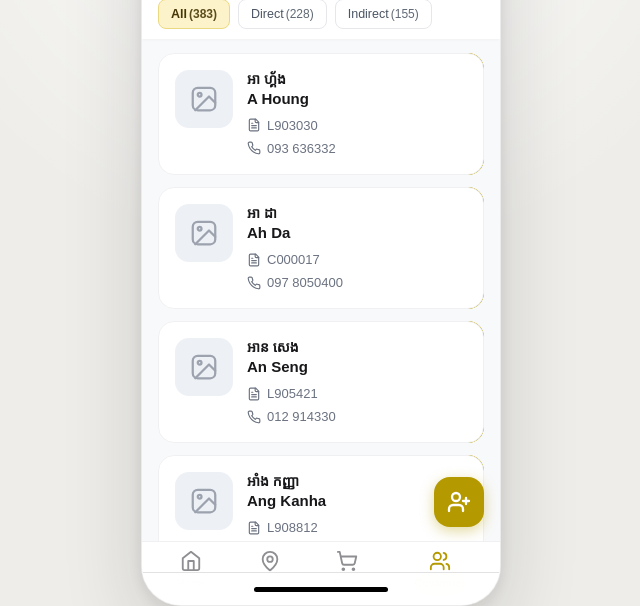
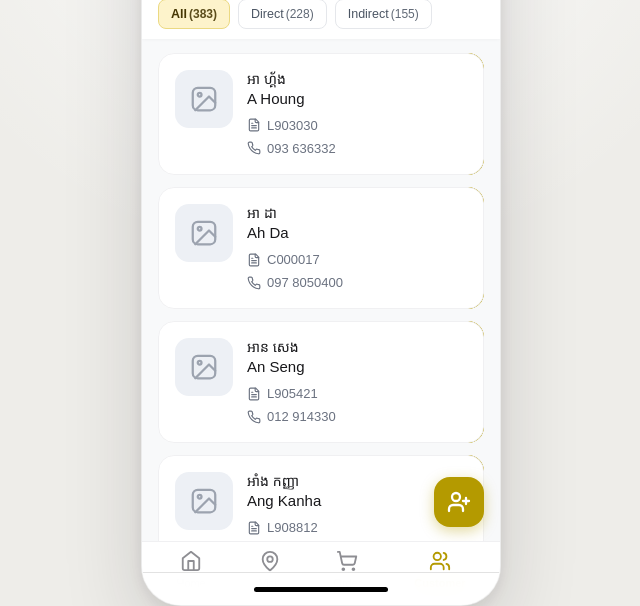
Before and after one commit to randesignxyz/sfa-mobile-uxui, a Next.js app: page / in a window 1280 px wide. Shown: the part 186-792 px from the top of the page, without its empty margins (319-959 px from the left). Built offline with nearby package versions, Linux system fonts and the light colour scheme; a web font is replaced by a local one.

Commit message:
style: set customer Khmer and English names to Medium (500)

```diff
--- a/app/globals.css
+++ b/app/globals.css
@@ -3593,14 +3593,14 @@
 .customer-khmer-name {
   font-family: var(--font-khmer);
   font-size: 14px;
-  font-weight: 600;
+  font-weight: 500;
   color: #18181b;
   line-height: 1.35;
 }
 
 .customer-latin-name {
   font-size: 15px;
-  font-weight: 600;
+  font-weight: 500;
   color: #18181b;
   margin: 0 0 3px 0;
   line-height: 1.25;
```
